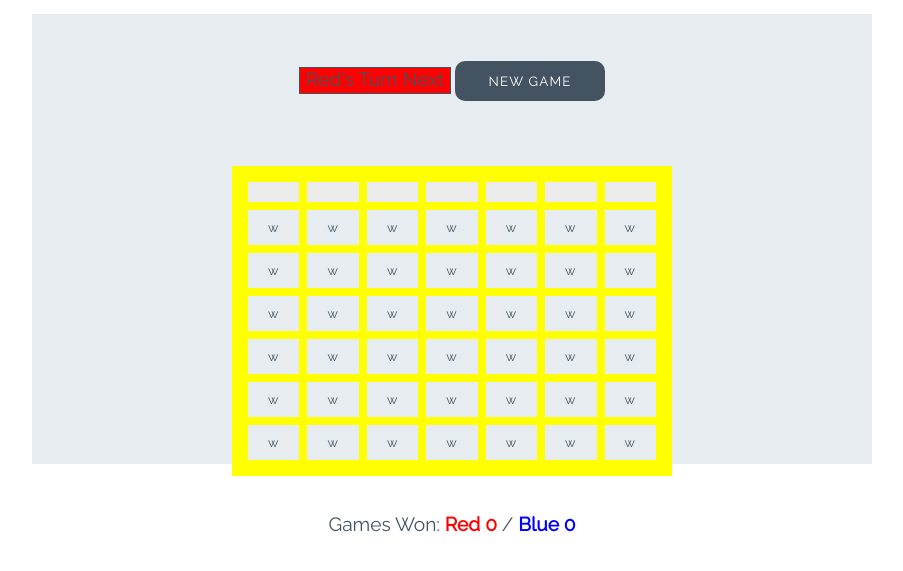
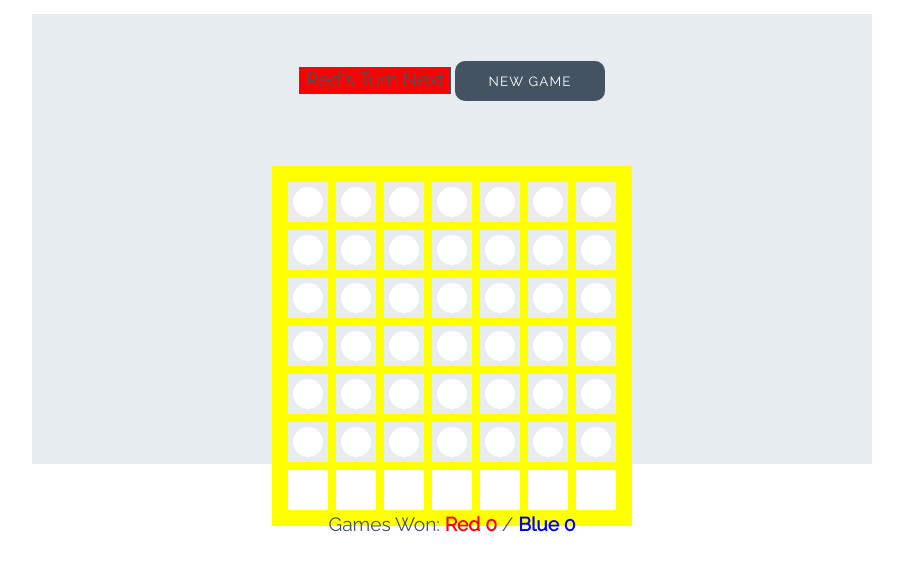
Before and after one commit to NigelFell/CI_MS2_FourInALine, a plain HTML site: page index.html in a window 1280 px wide. Shown: the part 89-660 px from the top of the page, without its empty margins (188-1091 px from the left). Drawn offline with Linux system fonts and the light colour scheme.

Commit message:
feat: updates to change from text to counters in game table

```diff
--- a/assets/css/style.css
+++ b/assets/css/style.css
@@ -66,7 +66,7 @@ body {
 
 #game-board td, th {
     border: 8px solid yellow;
-    padding: 10px 20px;
+    padding: 5px;
 }
 
 #game-board th {
@@ -75,6 +75,19 @@ body {
 
 #game-board td {
     text-align: center;
+}
+
+.counter {
+    background-color:white;
+    display:block;
+    height:30px;
+    width:30px;
+    border-radius:50%;
+    /* border:5px solid #000; */
+    /* margin:auto; */
+    /* color:#fff; */
+    /* line-height:30px; */
+    /* text-align:center     */
 }
 
 .score-area {
--- a/assets/js/script.js
+++ b/assets/js/script.js
@@ -20,6 +20,13 @@ document.addEventListener("DOMContentLoaded", function() {
 
 function gameBoardClick(e) {
   let boardElement = e.target;
+  let currentTarget = e.currentTarget;
+
+  // If the target was a counter get it's parent
+  if (boardElement.tagName !== "TH" && currentTarget.tagName === "TABLE") {
+    boardElement = boardElement.parentNode;
+  }
+
   let whosNextElement = document.getElementById('whos-next');
 
   if (boardElement.tagName === "TH" && whosNextElement.style.backgroundColor !== "green") {
@@ -38,28 +45,47 @@ function gameBoardClick(e) {
   }
 }
 
+// Used to detect if the mouse moving over the counter in the same cell
+// in gameBoardMouseout
+let currentElement = null;
+
 function gameBoardMouseover(e) {
   let boardElement = e.target;
+  let currentTarget = e.currentTarget;
+
+  // If the target was a counter get it's parent
+  if (boardElement.tagName !== "TH" && currentTarget.tagName === "TABLE") {
+    boardElement = boardElement.parentNode;
+  }
 
   if (boardElement.tagName === "TH") {
     let gameTable = document.getElementById("game-board");
     let whosNextElement = document.getElementById('whos-next');
+    let counters = gameTable.getElementsByClassName("counter");
 
     if (whosNextElement.style.backgroundColor === "red") {
-      gameTable.rows[0].cells[boardElement.cellIndex].innerHTML = "r";
+      counters[boardElement.cellIndex].style.backgroundColor = "red";
     }
     else {
-      gameTable.rows[0].cells[boardElement.cellIndex].innerHTML = "b";
+      counters[boardElement.cellIndex].style.backgroundColor = "blue";
     }
+
+    currentElement = boardElement;
   }
 }
 
 function gameBoardMouseout(e) {
   let boardElement = e.target;
 
+  // Is the mouse moving over the counter in the same cell?
+  let relatedTarget = e.relatedTarget;
+  if (relatedTarget.parentNode == currentElement) return;
+
   if (boardElement.tagName === "TH") {
     let gameTable = document.getElementById("game-board");
-    gameTable.rows[0].cells[boardElement.cellIndex].innerHTML = " ";
+    let counters = gameTable.getElementsByClassName("counter");
+
+    counters[boardElement.cellIndex].style.backgroundColor = "white";
   }
 }
 
@@ -67,20 +93,11 @@ function resetGameBoard() {
   gameBoard.initialise();
 
   let gameTable = document.getElementById("game-board");
-  let tableRows = gameTable.rows;
-  let headerRow = tableRows[0].cells;
-  let cols = headerRow.length;
+  let counters = gameTable.getElementsByClassName("counter");
 
-  for (let headerCell = 0; headerCell < cols; headerCell++) {
-    headerRow[headerCell].innerHTML = " ";
+  for (let counter of counters) {
+    counter.style.backgroundColor = "white";
   }
-
-  for (let tableRow = 1; tableRow < tableRows.length; tableRow++) {
-    for (let tableCell = 0; tableCell < cols; tableCell++) {
-      tableRows[tableRow].cells[tableCell].innerHTML = "w";
-    }
-  }
-
 }
 
 function updateGameBoard(columnNum) {
@@ -92,12 +109,13 @@ function updateGameBoard(columnNum) {
   }
   else {
     let whosNextElement = document.getElementById('whos-next');
+    let counters = gameTable.getElementsByClassName("counter");
 
     if (whosNextElement.style.backgroundColor === "red") {
-      gameTable.rows[rowNum + 1].cells[columnNum].innerHTML = "r";
+      counters[((rowNum + 1) * 7) + columnNum].style.backgroundColor = "red";
     }
     else {
-      gameTable.rows[rowNum + 1].cells[columnNum].innerHTML = "b";
+      counters[((rowNum + 1) * 7) + columnNum].style.backgroundColor = "blue";
     }
 
     if (gameBoard.checkWinner(columnNum, rowNum)) {
@@ -163,13 +181,11 @@ let gameBoard = {
       let column = [];
 
       for (let columnNum = 0; columnNum < 6; columnNum++) {
-
-        //let counter = { dropped: false, colour: "white" };
         column.push("white");
       }
 
       this.board.push(column);
-      }
+    }
   },
 
   /**
@@ -237,7 +253,7 @@ let gameBoard = {
 	  // Check for win diagonal going right
     let startRow = columnNum + rowNum > 5 ? 5 : columnNum + rowNum;
     let startCol = columnNum + rowNum < 5 ? 0 : columnNum + rowNum - 5;
-    console.log("Check diagonal going right " + startCol + " / " + startRow);
+    // console.log("Check diagonal going right " + startCol + " / " + startRow);
     winCount = 0;
 
     for (let nextCount = 0; nextCount < 6; nextCount++) {
@@ -264,7 +280,7 @@ let gameBoard = {
 	  // Check for win diagonal going left
     startRow = (6 - columnNum) + rowNum > 5 ? 5 : (6 - columnNum) + rowNum;
     startCol = columnNum + (5 - rowNum) > 6 ? 6 : columnNum + (5 - rowNum);
-    console.log("Check diagonal going left " + startCol + " / " + startRow);
+    // console.log("Check diagonal going left " + startCol + " / " + startRow);
     winCount = 0;
 
     for (let nextCount = 0; nextCount < 6; nextCount++) {
--- a/index.html
+++ b/index.html
@@ -30,69 +30,69 @@
             <table id="game-board">
                 <thead>
                     <tr>
-                        <th>h</th>
-                        <th>h</th>
-                        <th>h</th>
-                        <th>h</th>
-                        <th>h</th>
-                        <th>h</th>
-                        <th>h</th>
+                        <th><span class="counter"></span></th>
+                        <th><span class="counter"></span></th>
+                        <th><span class="counter"></span></th>
+                        <th><span class="counter"></span></th>
+                        <th><span class="counter"></span></th>
+                        <th><span class="counter"></span></th>
+                        <th><span class="counter"></span></th>
                     </tr>
                 </thead>
                 <tbody>
                     <tr>
-                        <td>w</td>
-                        <td>w</td>
-                        <td>w</td>
-                        <td>w</td>
-                        <td>w</td>
-                        <td>w</td>
-                        <td>w</td>
+                        <td><span class="counter"></span></td>
+                        <td><span class="counter"></span></td>
+                        <td><span class="counter"></span></td>
+                        <td><span class="counter"></span></td>
+                        <td><span class="counter"></span></td>
+                        <td><span class="counter"></span></td>
+                        <td><span class="counter"></span></td>
                     </tr>
                     <tr>
-                        <td>w</td>
-                        <td>w</td>
-                        <td>w</td>
-                        <td>w</td>
-                        <td>w</td>
-                        <td>w</td>
-                        <td>w</td>
+                        <td><span class="counter"></span></td>
+                        <td><span class="counter"></span></td>
+                        <td><span class="counter"></span></td>
+                        <td><span class="counter"></span></td>
+                        <td><span class="counter"></span></td>
+                        <td><span class="counter"></span></td>
+                        <td><span class="counter"></span></td>
                     </tr>
                     <tr>
-                        <td>w</td>
-                        <td>w</td>
-                        <td>w</td>
-                        <td>w</td>
-                        <td>w</td>
-                        <td>w</td>
-                        <td>w</td>
+                        <td><span class="counter"></span></td>
+                        <td><span class="counter"></span></td>
+                        <td><span class="counter"></span></td>
+                        <td><span class="counter"></span></td>
+                        <td><span class="counter"></span></td>
+                        <td><span class="counter"></span></td>
+                        <td><span class="counter"></span></td>
                     </tr>
                     <tr>
-                        <td>w</td>
-                        <td>w</td>
-                        <td>w</td>
-                        <td>w</td>
-                        <td>w</td>
-                        <td>w</td>
-                        <td>w</td>
+                        <td><span class="counter"></span></td>
+                        <td><span class="counter"></span></td>
+                        <td><span class="counter"></span></td>
+                        <td><span class="counter"></span></td>
+                        <td><span class="counter"></span></td>
+                        <td><span class="counter"></span></td>
+                        <td><span class="counter"></span></td>
                     </tr>
                     <tr>
-                        <td>w</td>
-                        <td>w</td>
-                        <td>w</td>
-                        <td>w</td>
-                        <td>w</td>
-                        <td>w</td>
-                        <td>w</td>
+                        <td><span class="counter"></span></td>
+                        <td><span class="counter"></span></td>
+                        <td><span class="counter"></span></td>
+                        <td><span class="counter"></span></td>
+                        <td><span class="counter"></span></td>
+                        <td><span class="counter"></span></td>
+                        <td><span class="counter"></span></td>
                     </tr>
                     <tr>
-                        <td>w</td>
-                        <td>w</td>
-                        <td>w</td>
-                        <td>w</td>
-                        <td>w</td>
-                        <td>w</td>
-                        <td>w</td>
+                        <td><span class="counter"></span></td>
+                        <td><span class="counter"></span></td>
+                        <td><span class="counter"></span></td>
+                        <td><span class="counter"></span></td>
+                        <td><span class="counter"></span></td>
+                        <td><span class="counter"></span></td>
+                        <td><span class="counter"></span></td>
                     </tr>
                 </tbody>
             </table>
```
